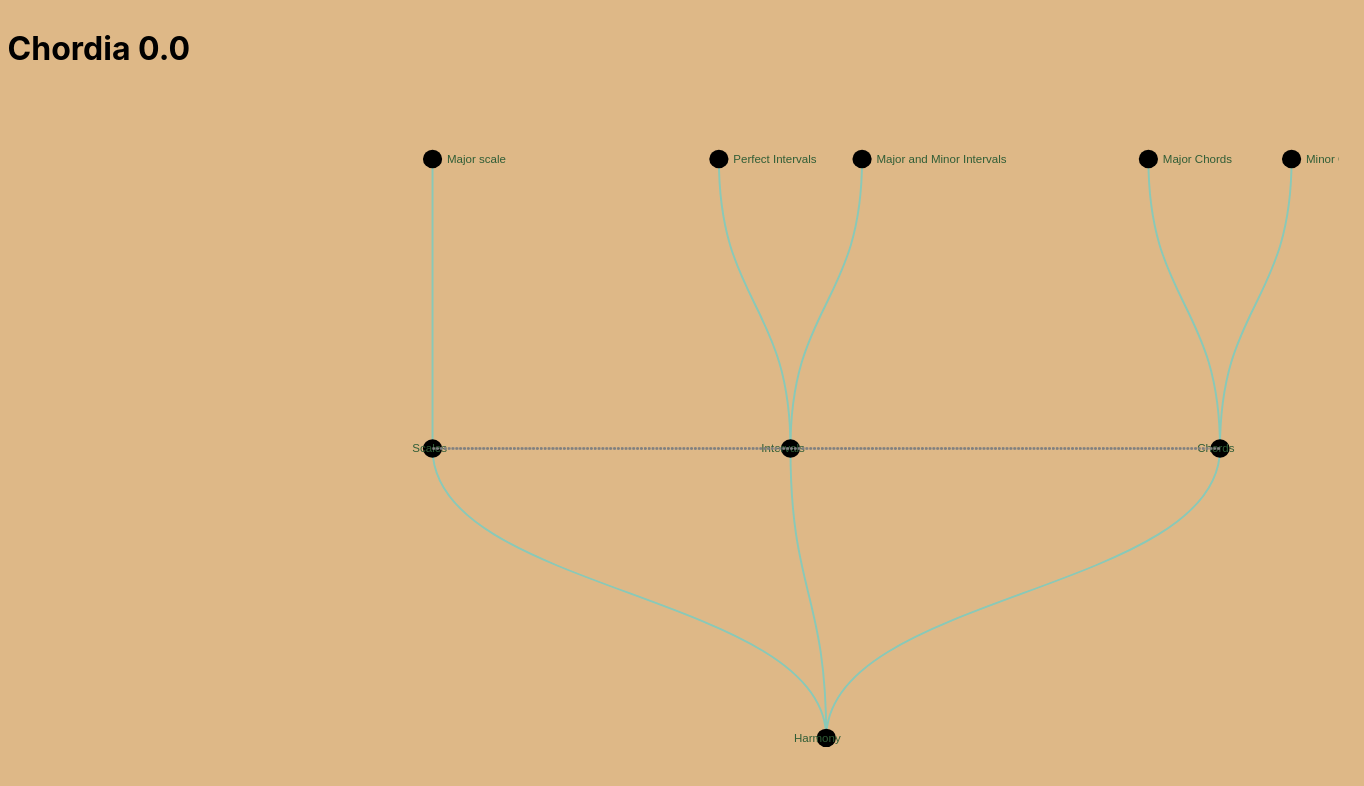
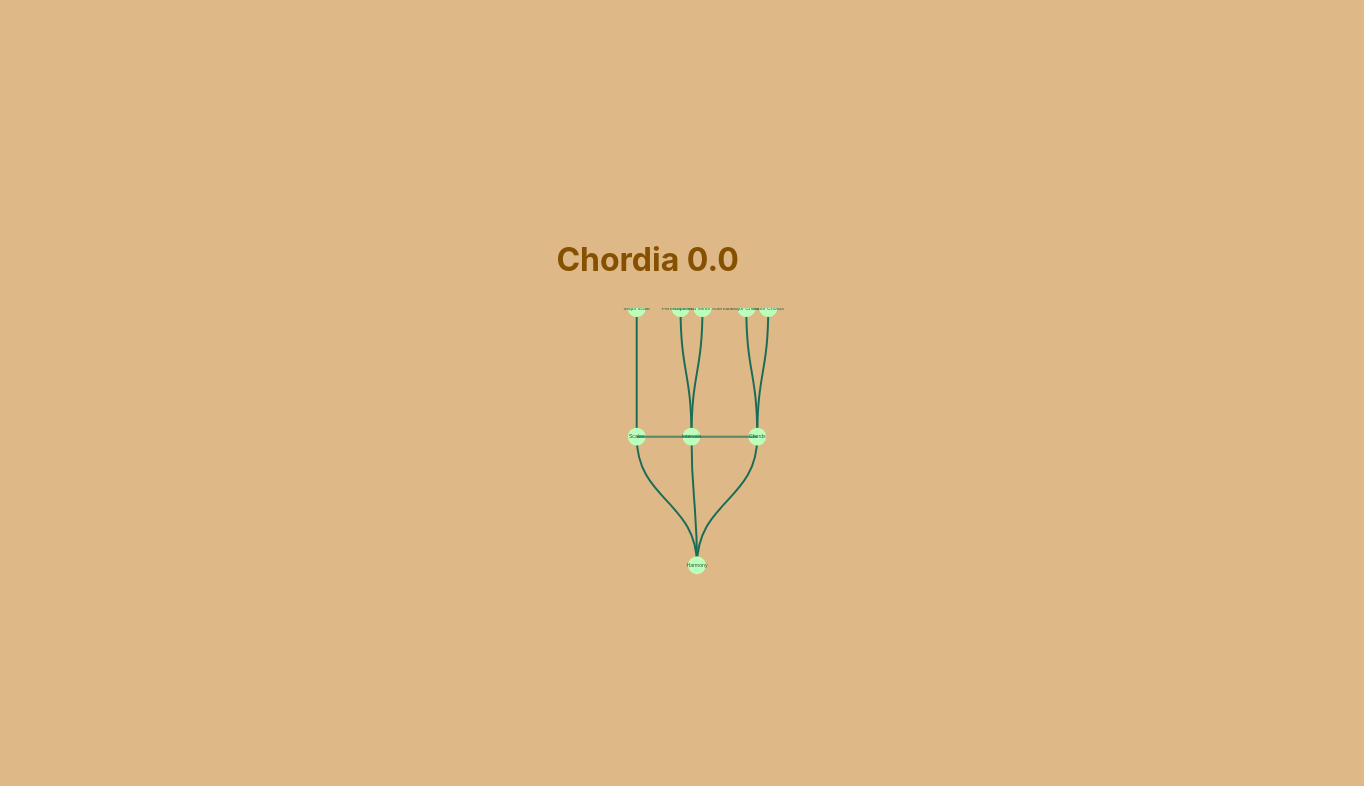
Before and after one commit to Codrexerino/Chordia, a React (Create React App) app in the folder chordia-0.0-app/: page / in a window 1280 px wide. Shown: the top 786 px of the page, 1364 px wide, since content can reach past the window. Built offline with nearby package versions, Linux system fonts and the light colour scheme.

Commit message:
Klikkbar funskjonalitet

```diff
--- a/chordia-0.0-app/src/App.css
+++ b/chordia-0.0-app/src/App.css
@@ -11,5 +11,7 @@ html, body, #root {
 .App {
   display: flex;
   flex-direction: column;
+  align-items: center;
+  justify-content: center;
   height:100%;
 }
--- a/chordia-0.0-app/src/App.js
+++ b/chordia-0.0-app/src/App.js
@@ -6,7 +6,7 @@ import TreeVisualization from './TreeVisualization';
 function App() {
   return (
     <div className="App">
-      <Header title="Chordia 0.0" />
+      <Header/>
       <TreeVisualization />
     </div>
   );
--- a/chordia-0.0-app/src/Header.css
+++ b/chordia-0.0-app/src/Header.css
@@ -1,5 +1,5 @@
 .header {
-  background-color: #000;
-  color: #fff;
-  padding: 10px;
+  color: #855000;
+  padding: 1px;
+  text-align: center;
 }
--- a/chordia-0.0-app/src/Header.js
+++ b/chordia-0.0-app/src/Header.js
@@ -4,7 +4,7 @@ import './Header.css';
 function Header(props) {
   return (
     <header>
-      <h1>{props.title}</h1>
+      <h1 className="header">Chordia 0.0</h1>
     </header>
   );
 }
--- a/chordia-0.0-app/src/TreeVisualization.css
+++ b/chordia-0.0-app/src/TreeVisualization.css
@@ -1,8 +1,16 @@
 .link {
     fill: none;
-    stroke: #89c9b8; /* Forest green for links */
+    stroke: #196d56; /* Forest green for links */
     stroke-width: 2px;
   }
+
+.cross-link {
+  fill: none;
+  stroke: #196d56; /* Forest green for links */
+  stroke-width: 2px;
+  opacity: 0.3;
+}
+
 
   .nodeRect {
     fill: #d4ff8b; /* Dark Olive Green */
@@ -16,9 +24,15 @@
   }
 
 .tree-container {
+  display: block;
   flex: 1;
   width: 100%;
-  margin: 2%;
-  padding: 2%;
-  border: 2%;
+  margin: 1%;
+  padding: 1%;
+  border: 1%;
 }
+
+
+.node-circle {
+  fill: #bbffbb
+}
--- a/chordia-0.0-app/src/TreeVisualization.js
+++ b/chordia-0.0-app/src/TreeVisualization.js
@@ -5,7 +5,14 @@ import { TreeData_H, TreeData_C } from './TreeData.js';
 
 function TreeVisualization() {
   const svgRef = useRef(null);
+  const [selectedNode, setSelectedNode] = useState(null); // velger node variabel
   const [dimensions, setDimensions] = useState({ width: 0, height: 0 });
+
+
+
+
+
+
 
   // This useEffect replaces your existing dimension setting logic
   useEffect(() => {
@@ -24,6 +31,10 @@ function TreeVisualization() {
     return () => {
       resizeObserver.disconnect();
     };
+
+
+
+
   }, []);
 
 
@@ -49,7 +60,7 @@ function TreeVisualization() {
     .attr('viewBox', `0, 0, ${dimensions.width},${dimensions.height}`)
     .attr('preserveAspectRatio', 'none')
     .append('g')
-    .attr('transform', `translate(${margin.left},${margin.top})`);
+    .attr('transform', 'translate(0,0)');
 
 
 
@@ -60,6 +71,8 @@ function TreeVisualization() {
     const treeLayout = d3.tree()
       .size([width, height]);
     treeLayout(hierarchyRoot);
+
+
 
     hierarchyRoot.descendants().forEach(node => {
       node.y = height - node.y - margin.bottom; // This will flip the tree
@@ -74,6 +87,10 @@ function TreeVisualization() {
     const linksGenerator = d3.linkVertical()
       .x(d => d.x)
       .y(d => d.y);
+
+
+
+
 
     // tegner linker
     svg.selectAll(".link")
@@ -90,15 +107,37 @@ function TreeVisualization() {
       .attr("class", "node")
       .attr("transform", d => `translate(${d.x},${d.y})`);
 
+    // Click event handler
+    const handleNodeClick = (event, d) => {
+      // Fjern utheving fra alle noder
+      svg.selectAll('.node-circle')
+        .attr('stroke', null)
+        .attr('stroke-width', null);
+
+    // Uthev den valgte noden
+    d3.select(event.currentTarget)
+    .select('circle')
+    .attr('stroke', 'red')
+    .attr('stroke-width', '3');
+
+     // Oppdater tilstanden for å vise informasjon om den valgte noden
+     setSelectedNode(d);
+    };
+
+     // Apply the click event handler
+     nodeGroups.on("click", handleNodeClick);
+
     // tegner sirkler rundt nodene?
     nodeGroups.append("circle")
-      .attr("r", 10); // Set the radius as needed
+      .attr("r", dimensions.width / 35) // Set the radius as needed
+      .attr("class", "node-circle");
 
     // tegner tekst i nodene
     nodeGroups.append("text")
       .attr("dy", "0.35em")
-      .attr("x", d => d.children ? 15 : 15) // Position text left of parent nodes, right of leaf nodes
-      .style("text-anchor", d => d.children ? "end" : "start")
+      .attr("x", d => d.children ? 0 : 0) // Position text left of parent nodes, right of leaf nodes
+      .style("text-anchor", "middle")
+      .style("font-size", dimensions.width / 60) // Set the font size as needed
       .text(d => d.data.name);
 
 
@@ -123,10 +162,7 @@ function TreeVisualization() {
     .attr("d", d3.linkVertical()
       .x(d => d.x)
       .y(d => d.y))
-    .attr("fill", "none")
-    .attr("stroke", "grey") // Example: Red color for distinction
-    .attr("stroke-dasharray", "2,2")
-    .attr("stroke-width", "2px"); // Example: Dashed line for visual differentiation
+
 
     // After the tree layout is computed
     let minX = Infinity, minY = Infinity, maxX = -Infinity, maxY = -Infinity;
@@ -137,10 +173,25 @@ function TreeVisualization() {
       if (node.y < minY) minY = node.y;
       if (node.y > maxY) maxY = node.y;
     });
+
+    // Code from line 75-90
+    const xOffset = (maxX - minX) / 2;
+    const yOffset = (maxY - minY) / 2;
+
     }
   }, [dimensions]);
 
-  return <svg ref={svgRef} className="tree-container" style={{ width: '100%', height: '100%' }} ></svg>
+  return (
+  <div>
+    <svg ref={svgRef} className="tree-container" style={{ width: '100%', height: '100%' }} ></svg>
+    {selectedNode && (
+      <div className="node-info">
+        <p>Name:{selectedNode.data.name}</p>
+        <p>Description:{selectedNode.data.description}</p>
+      </div>
+  )}
+  </div>
+  );
 }
 
 export default TreeVisualization;
```
